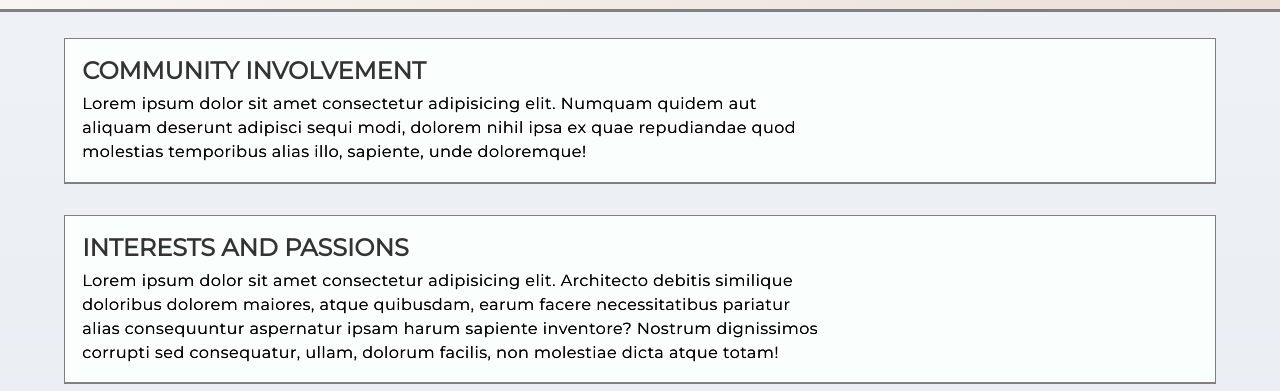
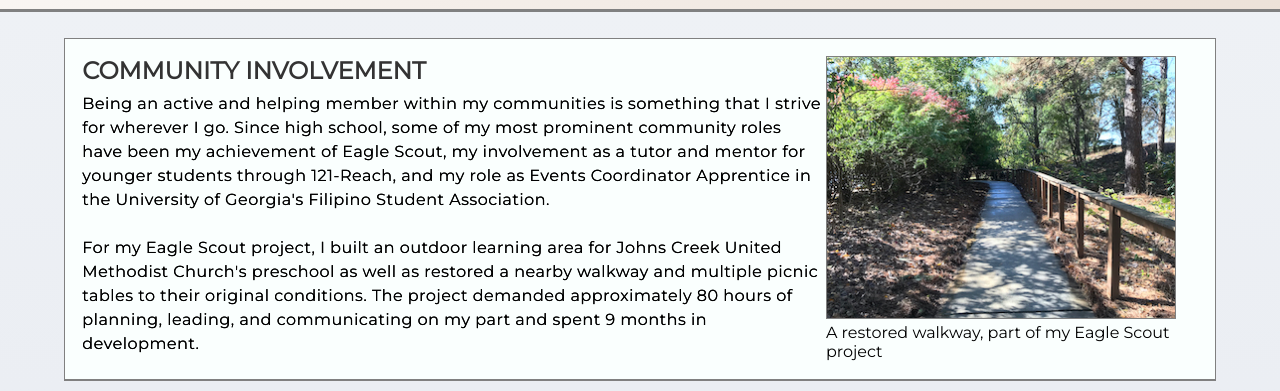
Before and after one commit to MatthewCWoodward/Personal-Site, a website: page src/about.html in a window 1280 px wide. Shown: the part 409-800 px from the top of the page. Drawn offline with Linux system fonts and the light colour scheme.

Commit message:
Added content to about page

```diff
--- a/public/about.css
+++ b/public/about.css
@@ -167,3 +167,11 @@ footer p a {
 .profile-page > div > div {
 	grid-column: 1/3;
 }
+
+figure img {
+	border: 1px solid grey;
+}
+
+figcaption {
+	color: black;
+}
--- a/src/about.html
+++ b/src/about.html
@@ -37,10 +37,14 @@
 						<div>
 							<h2>Community Involvement</h2>
 							<p>
-								Lorem ipsum dolor sit amet consectetur adipisicing elit. Numquam quidem aut aliquam deserunt adipisci sequi modi,
-								dolorem nihil ipsa ex quae repudiandae quod molestias temporibus alias illo, sapiente, unde doloremque!
+								Being an active and helping member within my communities is something that I strive for wherever I go. Since high school, some of my most prominent community roles have been my achievement of Eagle Scout, my involvement as a tutor and mentor for younger students through 121-Reach, and my role as Events Coordinator Apprentice in the University of Georgia's Filipino Student Association.<br><br>
+								For my Eagle Scout project, I built an outdoor learning area for Johns Creek United Methodist Church's preschool as well as restored a nearby walkway and multiple picnic tables to their original conditions. The project demanded approximately 80 hours of planning, leading, and communicating on my part and spent 9 months in development.
 							</p>
 						</div>
+						<figure>
+							<img src="../public/walkway.jpg" alt="walkway" width="350" height="263">
+							<figcaption>A restored walkway, part of my Eagle Scout project</figcaption>
+						</figure>
 					</div>
 					<div id="passions">
 						<div>
```
Also changed, not shown: public/portrait2.JPG (deleted), public/walkway.jpg (added).
